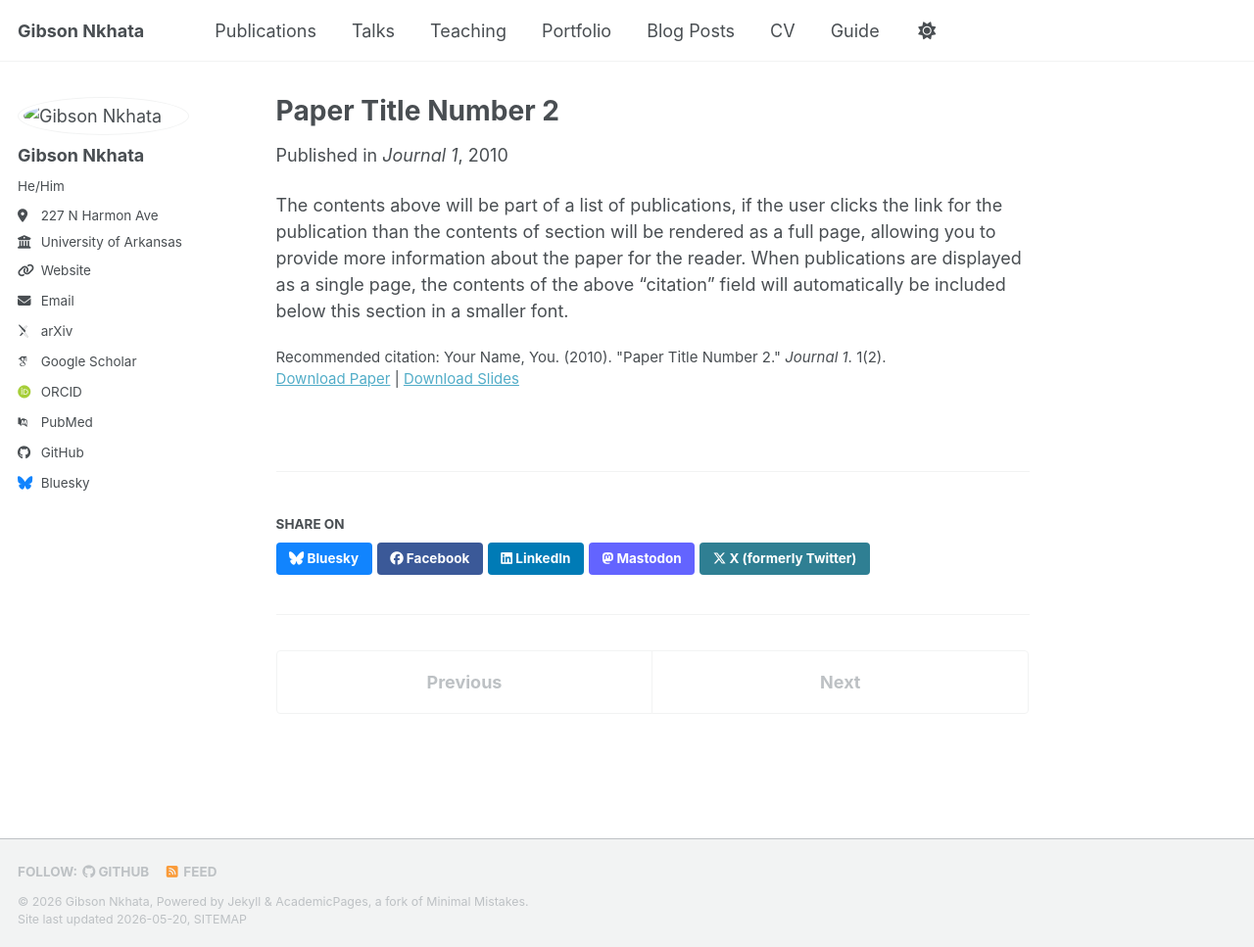
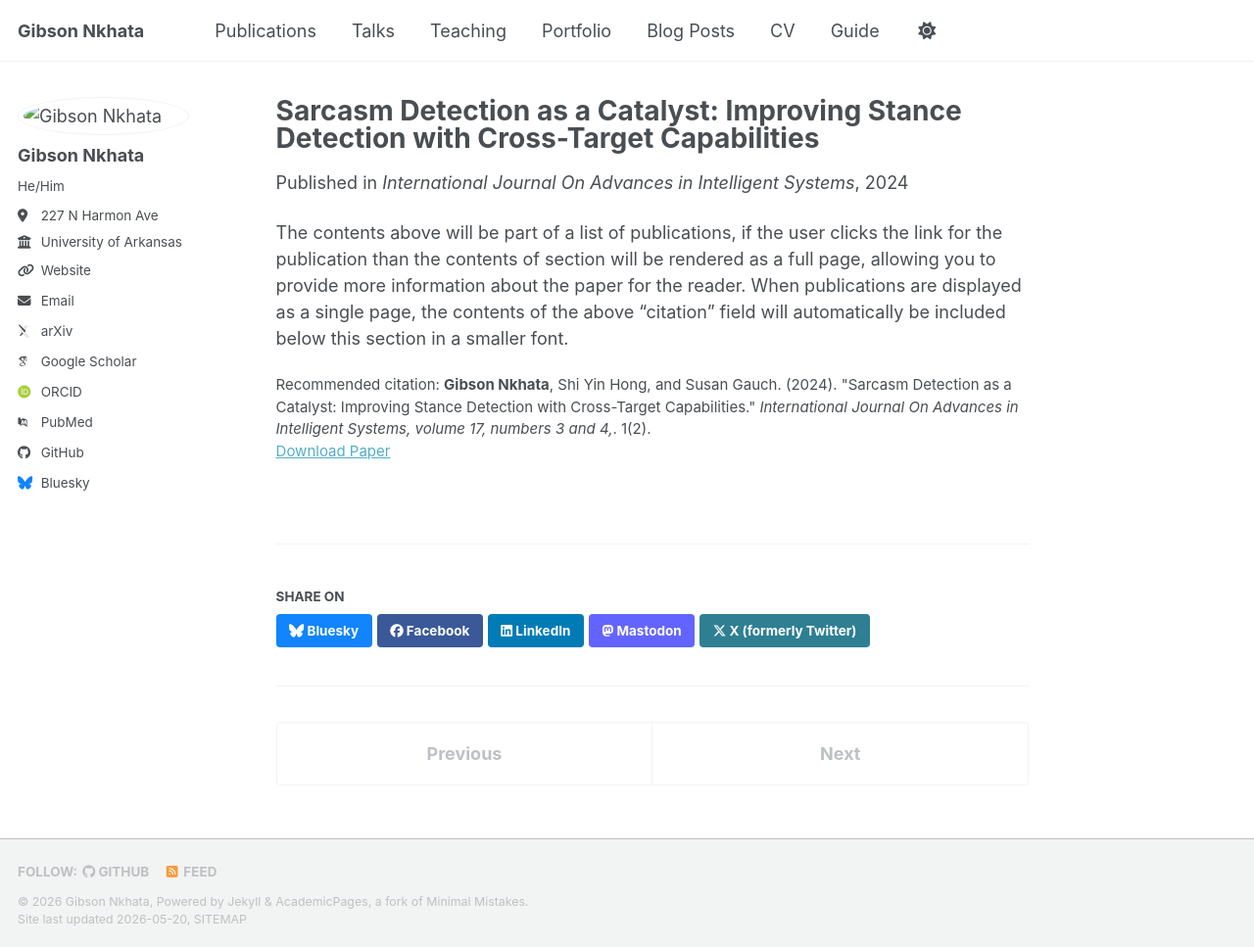
Before and after one commit to gnkhata/gnkhata.github.io, a Jekyll site: the page built from _publications/2010-10-01-paper-title-number-2.md, in a window 1280 px wide and 967 px high. Shown: the whole window at 98% size. Built offline with Jekyll 4.4.1, drawn with Linux system fonts in a browser that asks for light colours; some web fonts are replaced; a script bundle is joined from its source files by our own code; library files that are not in the unit come from our copies.

Commit message:
Update 2010-10-01-paper-title-number-2.md

```diff
--- a/_publications/2010-10-01-paper-title-number-2.md
+++ b/_publications/2010-10-01-paper-title-number-2.md
@@ -1,14 +1,14 @@
 ---
-title: "Paper Title Number 2"
+title: "Sarcasm Detection as a Catalyst: Improving Stance Detection with Cross-Target Capabilities"
 collection: publications
 category: manuscripts
 permalink: /publication/2010-10-01-paper-title-number-2
-excerpt: 'This paper is about the number 2. The number 3 is left for future work.'
-date: 2010-10-01
-venue: 'Journal 1'
-slidesurl: 'https://academicpages.github.io/files/slides2.pdf'
-paperurl: 'https://academicpages.github.io/files/paper2.pdf'
-citation: 'Your Name, You. (2010). &quot;Paper Title Number 2.&quot; <i>Journal 1</i>. 1(2).'
+excerpt: #'This paper is about the number 2. The number 3 is left for future work.'
+date: 2024-12-30
+venue: 'International Journal On Advances in Intelligent Systems'
+#slidesurl: 'https://academicpages.github.io/files/slides2.pdf'
+paperurl: 'https://www.thinkmind.org/library/IntSys/IntSys_v17_n34_2024/intsys_v17_n34_2024_6.html'
+citation: '<b>Gibson Nkhata</b>, Shi Yin Hong, and Susan Gauch. (2024). &quot;Sarcasm Detection as a Catalyst: Improving Stance Detection with Cross-Target Capabilities.&quot; <i>International Journal On Advances in Intelligent Systems, volume 17, numbers 3 and 4,</i>. 1(2).'
 ---
 
 The contents above will be part of a list of publications, if the user clicks the link for the publication than the contents of section will be rendered as a full page, allowing you to provide more information about the paper for the reader. When publications are displayed as a single page, the contents of the above "citation" field will automatically be included below this section in a smaller font.
```
